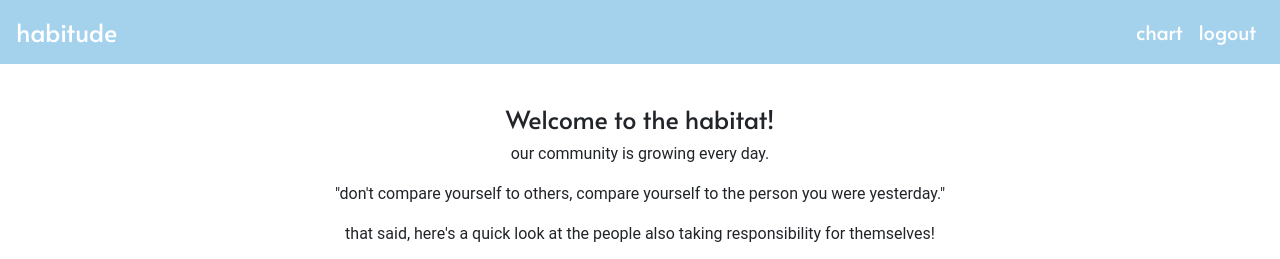
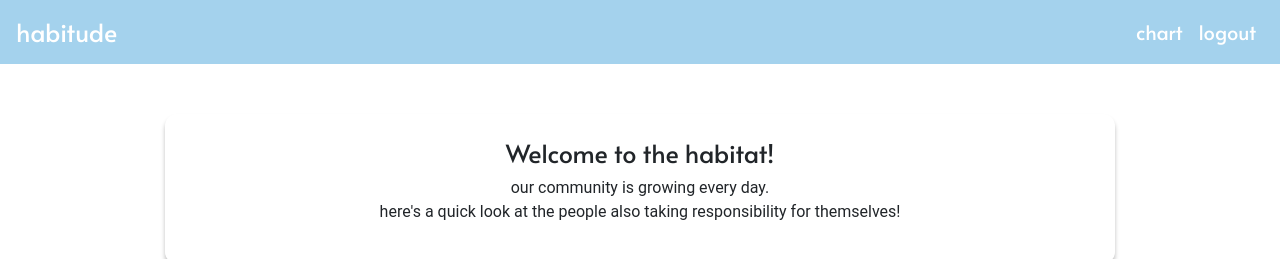
Before and after one commit to carolinetwyman/Habitude, a Node server app: page /community in a window 1280 px wide. Shown: the top 259 px of the page. Run offline with Node 20, Linux system fonts and the light colour scheme; the visitor is signed in with stand-in values (Sample User, id 1); data that the repository does not hold is empty; some libraries are stand-ins or nearby versions.

Commit message:
edit to community

```diff
--- a/public/stylesheets/community.css
+++ b/public/stylesheets/community.css
@@ -15,8 +15,15 @@ p {
     font-family: 'Roboto', sans-serif;
 }
 
-.hero {
-    margin-top: 40px;
+.container {
+    display: flex;
+    justify-content: center;
+    width: 90%;
+    max-width: 950px;
+    border-radius: .75rem;
+    margin-top: 50px;
+    padding: 1.5em;
+    box-shadow: 0px 4px 4px rgba(0, 0, 0, 0.25);
 }
 
 .nav-bar {
@@ -42,8 +49,12 @@ p {
     font-size: 20px;
 }
 
-iframe {
-    box-shadow: 0px 4px 4px rgba(0, 0, 0, 0.25);
+.embed-responsive {
+    margin-top: 50px;
+}
+
+.signup-button {
+    margin-top: 50px;
 }
 
 
--- a/views/community.handlebars
+++ b/views/community.handlebars
@@ -16,36 +16,32 @@
   </div>
 </nav>
 
-<div class="hero">
-        <div>
-            <h2>Welcome to the habitat!</h2>
-            <p>our community is growing every day.</p>
-        </div>
+<div class="container">
+  <div>
+    <h2>Welcome to the habitat!</h2>
+    <p>our community is growing every day.<br>
+    here's a quick look at the people also taking responsibility for themselves!</p>
+  </div>
+
+</div>
 
 
-    <div class="container" id="about">
-        <div class="about">
-            <div>
-                <p>
-                      "don't compare yourself to others, compare yourself to the person you were yesterday."</p>
-                      <p>that said, here's a quick look at the people also taking responsibility for themselves!</p>
-            </div>
-        </div>
-    </div>
 
-  <div class="container">
-  <div class="row">
-    <div class="col-md-12">
-      <iframe width="600" height="450"
-        src="https://datastudio.google.com/embed/reporting/f79624f6-e3d7-47a3-bb44-fdacbba7b424/page/MogjB"
-        frameborder="0" style="border:0" allowfullscreen>
-      </iframe>
-      <br>
-      <a class="btn btn-primary" href="/signup" role="button">set a new goal</a>
-    </div>
-  </div>
+
+
+<div class="embed-responsive embed-responsive-16by9">
+
+  <iframe class="embed-responsive-item"
+    src="https://datastudio.google.com/embed/reporting/f79624f6-e3d7-47a3-bb44-fdacbba7b424/page/MogjB" frameborder="0"
+    style="border:0" allowfullscreen>
+  </iframe>
+
 </div>
+
+<div class="signup-button">
+<a class="btn btn-primary" href="/signup" role="button">set a new goal</a>
 </div>
+
 <div class="footer">
   <p>Habitude copyright 2020</p>
 </div>
```
